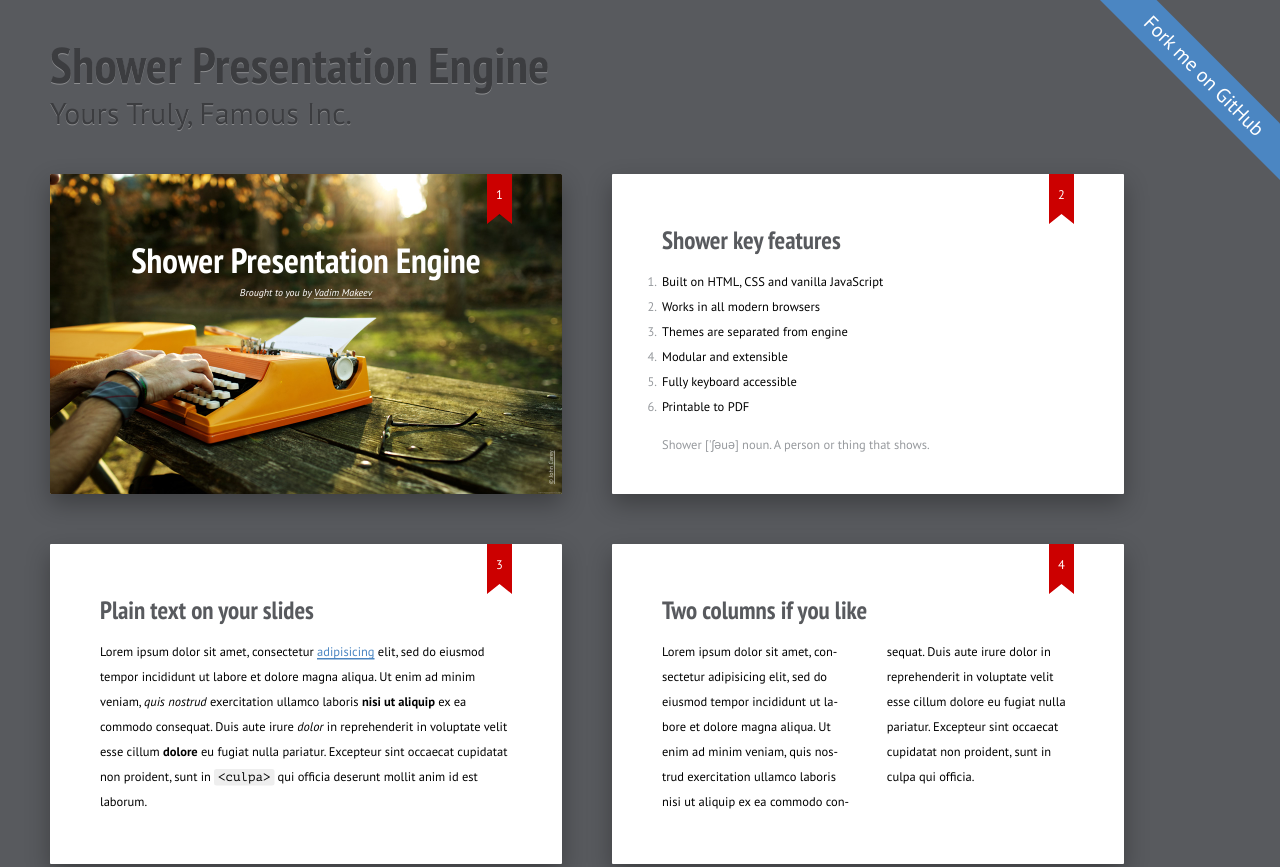
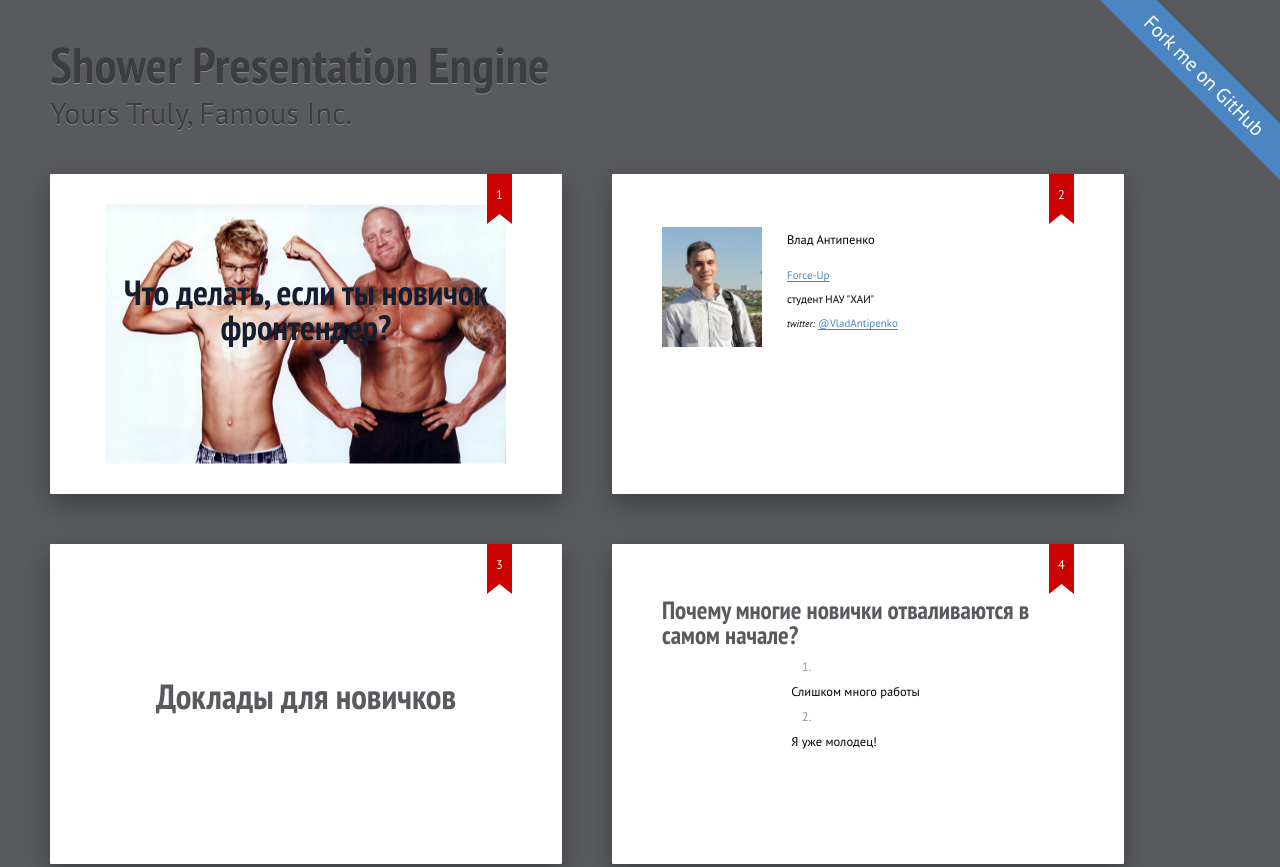
Before and after one commit to antipenko/whatToDoIfYouBeginnerFrontender, a plain HTML site: page index.html in a window 1280 px wide. Shown: the top 867 px of the page. Drawn offline with Linux system fonts and the light colour scheme.

Commit message:
added start of presentation

```diff
--- a/index.html
+++ b/index.html
@@ -14,11 +14,10 @@
 		<p>Yours Truly, Famous Inc.</p>
 	</header>
 
-	<section class="slide" id="cover">
-		<h2>Shower Presentation Engine</h2>
-		<p>Brought to you by <a href="http://pepelsbey.net">Vadim Makeev</a></p>
+	<section class="slide center" id="cover">
+		<h2 style="color: #151e2f">Что делать, если ты новичок фронтендер?</h2>
 		<figure>
-			<img class="cover" src="pictures/cover.jpg" alt="Hands on the orange typewriter in a park">
+			<img class="cover" style="opacity:.9'" src="pictures/novichok.jpg" alt="Hands on the orange typewriter in a park">
 			<figcaption class="white">
 				<a href="http://fiftyfootshadows.net/">© John Carey</a>
 			</figcaption>
@@ -43,23 +42,96 @@
 		</style>
 	</section>
 
-	<section class="slide">
-		<h2>Shower key features</h2>
-		<ol>
-			<li>Built on HTML, CSS and vanilla JavaScript</li>
-			<li>Works in all modern browsers</li>
-			<li>Themes are separated from engine</li>
-			<li>Modular and extensible</li>
-			<li>Fully keyboard accessible</li>
-			<li>Printable to PDF</li>
-		</ol>
-		<p class="note">Shower ['ʃəuə] noun. A person or thing that shows.</p>
+	<section class="slide" id="slide-2">
+		<img src="pictures/vladantipenko.jpg" alt="фото докладчика ">
+		<div>
+		<p class="name">Влад Антипенко</p>
+		<p>
+			<a href="http://force-up.com">Force-Up</a>
+		</p>
+		<p> студент НАУ "ХАИ"</p>
+		<p><i>twitter:</i> <a href="https://twitter.com/VladAntipenko">@VladAntipenko</a></p>
+		</div>
+		<style>
+			#slide-2{
+				display: flex;
+			}
+			#slide-2 .name{
+				font-size: 1em;
+				margin-bottom: 1em;
+			}
+			#slide-2 img{
+				height: 240px;
+				width: 200px;
+				object-fit: cover;
+				object-position: left;
+				margin-right: 50px;
+			}
+			i{
+				font-size:.875em;
+			}
+			#slide-2 p{
+				font-size: .875em;
+				margin-bottom: .2em;
+			}
+			#slide-2 h2 {
+				width: 100%;
+				text-align:center;
+				font-size:70px;
+			}
+		</style>
+	</section>
+
+	<section class="slide center" id="slide-4">
+		<h2>Доклады для новичков</h2>
+		<style>
+			.slide.center{
+				padding:106px 100px;
+				display: flex;
+				justify-content: center;
+				align-items: center;
+				flex-wrap: wrap;
+			}
+			#slide-4 h2 {
+				width: 100%;
+				text-align:center;
+				font-size:70px;
+			}
+		</style>
 	</section>
 
 	<section class="slide">
-		<h2>Plain text on your slides</h2>
-		<p>Lorem ipsum dolor sit amet, consectetur <a href="#4">adipisicing</a> elit, sed do eiusmod tempor incididunt ut labore et dolore magna aliqua. Ut enim ad minim veniam, <em>quis nostrud</em> exercitation ullamco laboris <strong>nisi ut aliquip</strong> ex ea commodo consequat. Duis aute irure <i>dolor</i> in reprehenderit in voluptate velit esse cillum <b>dolore</b> eu fugiat nulla pariatur. Excepteur sint occaecat cupidatat non proident, sunt in <code>&lt;culpa&gt;</code> qui officia deserunt mollit anim id est laborum.</p>
+		<h2>Почему многие новички отваливаются в самом начале?</h2>
+		<ol class="place">
+			<li class="next">
+				<h3>Слишком много работы</h3>
+			</li>
+			<li class="next">
+				<h3>Я уже молодец!</h3>
+			</li>
+		</ol>
 	</section>
+
+	<section class="slide center">
+		<h2>Слишком много работы</h2>
+	</section>
+	<section class="slide center">
+		<h2 style="font-size: 5.5em;">НЕТ !</h2>
+	</section>
+	<section class="slide center">
+		<h2>Трудоголизм ~ Алкоголизм</h2>
+	</section>
+	<section class="slide center">
+		<h2>Я уже молодец!</h2>
+	</section>
+	<section class="slide center">
+		<img src="pictures/stoprazvitie.jpg" alt="">
+	</section>
+
+	<!---->
+
+
+
 
 	<section class="slide">
 		<h2>Two columns if you like</h2>
```
Also changed, not shown: pictures/novichok.jpg (added), pictures/photo_2017-10-29_15-05-55.jpg (added), pictures/razvirie.jpeg (added), pictures/stoprazvitie.jpg (added), pictures/vladantipenko.jpg (added).
